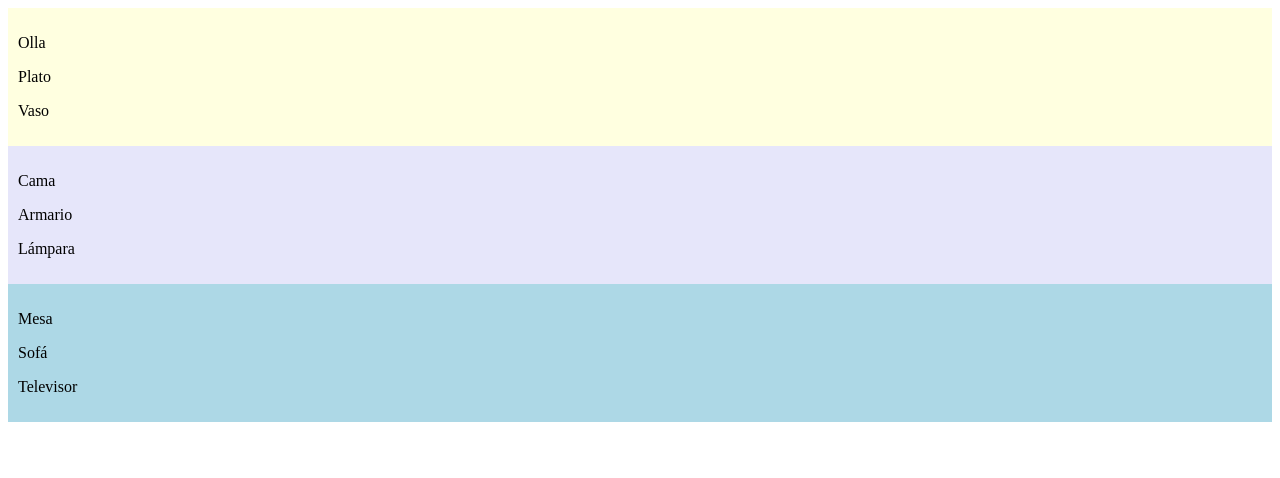
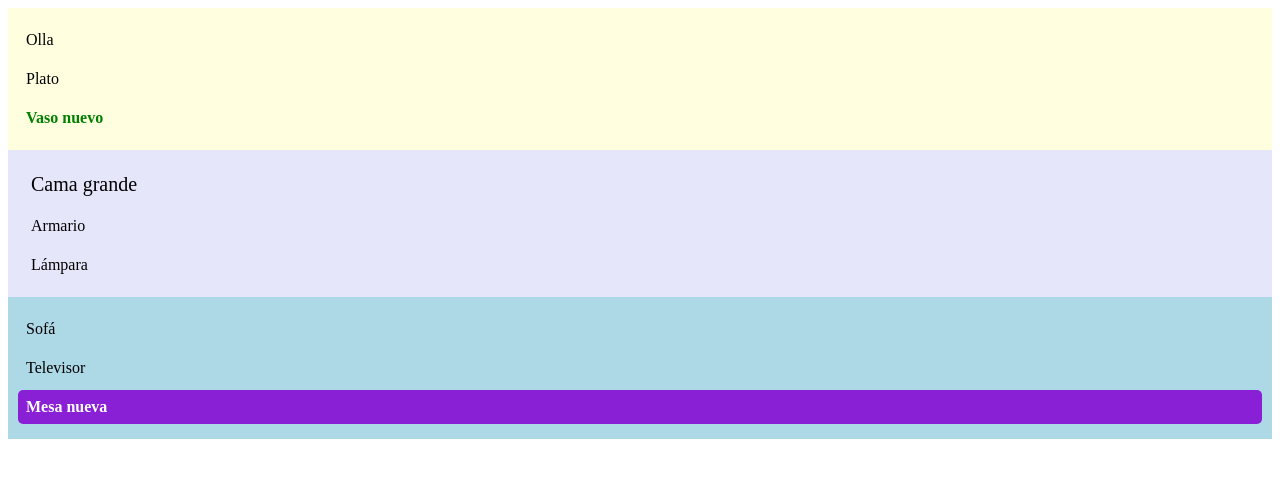
Before and after one commit to jdmartinezrs/bem_02, a plain HTML site: page index.html in a window 1280 px wide. Drawn offline with Linux system fonts and the light colour scheme.

Commit message:
Refactorización a metodología BEM

```diff
--- a/components/bedroom.css
+++ b/components/bedroom.css
@@ -1,9 +1,13 @@
-
 .bedroom {
   background-color: lavender;
   padding: 10px;
 }
 
-.bedroom-item--big {
+.bedroom__item {
+  margin: 5px;
+  padding: 8px;
+}
+
+.bedroom__item--big {
   font-size: 20px;
 }
--- a/components/kitchen.css
+++ b/components/kitchen.css
@@ -1,9 +1,17 @@
+
 .kitchen {
   background-color: lightyellow;
   padding: 10px;
 }
 
-.kitchen-item--new {
+.kitchen__item {
+
+  padding: 8px;
+  margin: 5px 0;
+  border-radius: 4px;
+}
+
+.kitchen__item--new {
   color: green;
   font-weight: bold;
 }
--- a/components/livingroom.css
+++ b/components/livingroom.css
@@ -3,3 +3,16 @@
   background-color: lightblue;
   padding: 10px;
 }
+
+
+.livingroom__item {
+  padding: 8px;
+  margin: 5px 0;
+  border-radius: 5px;
+}
+
+.livingroom__item--new {
+  background-color: #8a20d5;
+  color: white;
+  font-weight: bold;
+}
--- a/index.html
+++ b/index.html
@@ -8,24 +8,28 @@
 </head>
 <body>
   <main>
-    <div class="house">
-      <div class="kitchen">
-        <p class="kitchen-item">Olla</p>
-        <p class="kitchen-item">Plato</p>
-        <p class="kitchen-item house__kitchen-item--new">Vaso</p>
-      </div>
+
+<div class="house">
+  <div class="kitchen">
+    <p class="kitchen__item">Olla</p>
+    <p class="kitchen__item">Plato</p>
+    <p class="kitchen__item kitchen__item--new">Vaso nuevo</p>
+  </div>
+</div>
+
 
       <div class="bedroom">
-        <p class="">Cama</p>
-        <p class="">Armario</p>
-        <p class="">Lámpara</p>
-      </div>
+  <p class="bedroom__item bedroom__item--big">Cama grande</p>
+  <p class="bedroom__item">Armario</p>
+  <p class="bedroom__item">Lámpara</p>
+</div>
 
-      <div class="livingroom">
-        <p class="">Mesa</p>
-        <p class="">Sofá</p>
-        <p class="">Televisor</p>
-      </div>
+
+      <section class="livingroom">
+  <div class="livingroom__item">Sofá</div>
+  <div class="livingroom__item">Televisor</div>
+  <div class="livingroom__item livingroom__item--new">Mesa nueva</div>
+</section>
     </div>
   </main>
 </body>
```
